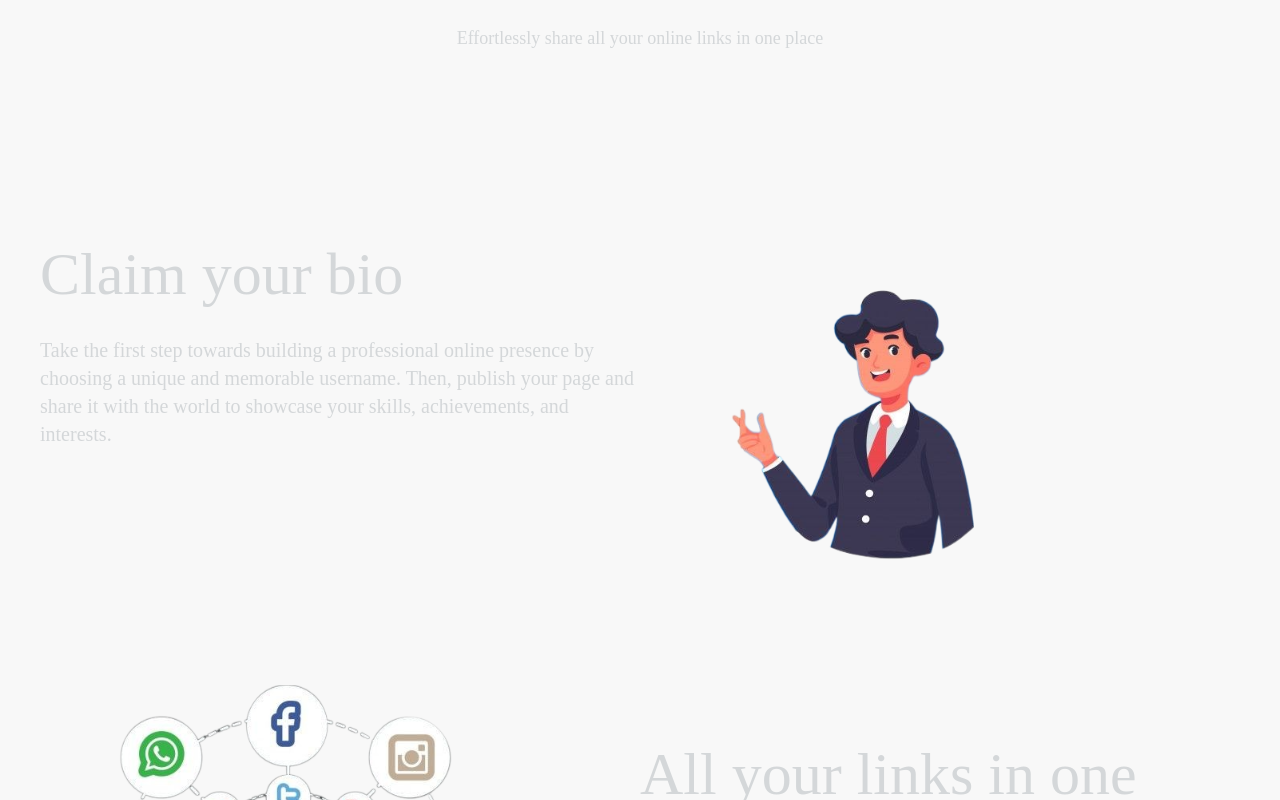
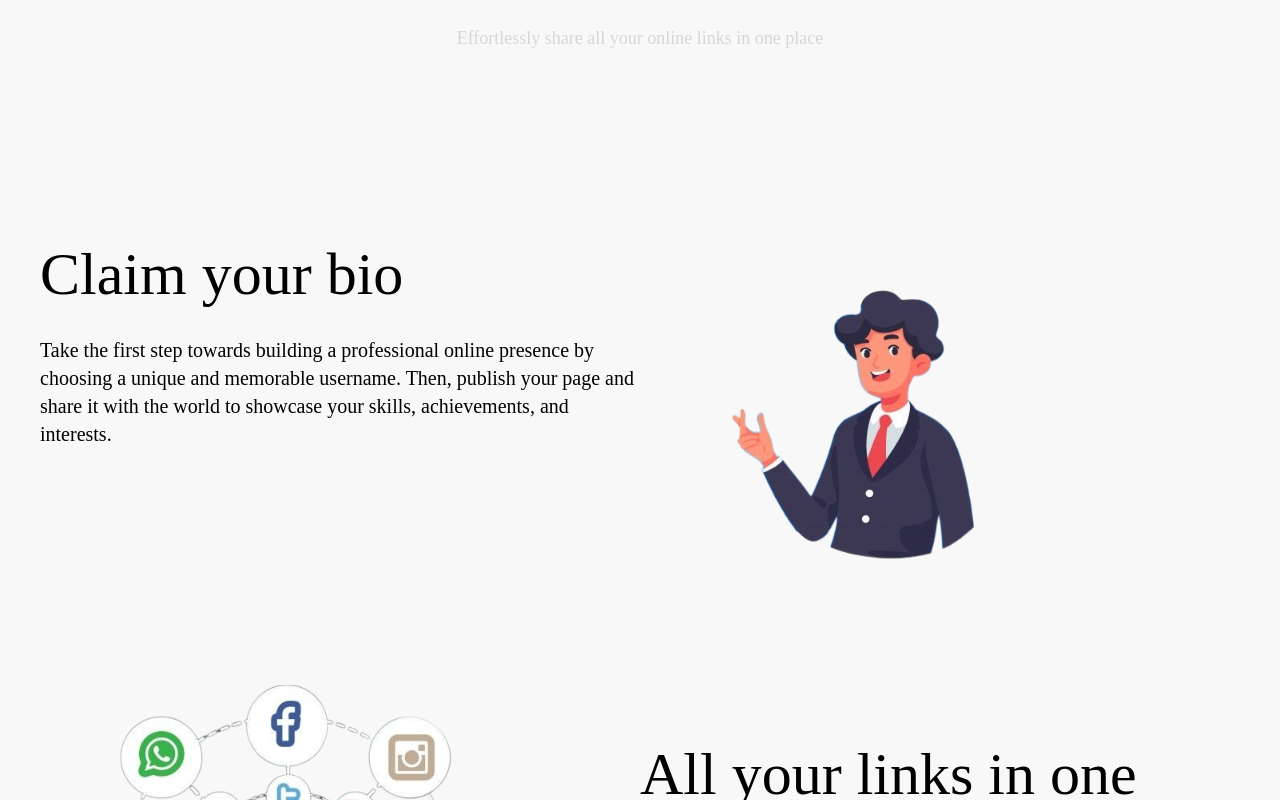
Before and after one commit to devtofunmi/prettybio, a Next.js app: page / in a window 1280 px wide. Shown: the part 540-1340 px from the top of the page. Built offline with nearby package versions, Linux system fonts and the light colour scheme; a web font is replaced by a local one.

Commit message:
add a style for the light mode

```diff
--- a/components/FeaturesCard.jsx
+++ b/components/FeaturesCard.jsx
@@ -1,9 +1,22 @@
-import React from "react";
+import React, { useEffect, useState } from "react";
+import { useTheme } from "next-themes";
 import FeaturesItem from "./FeaturesItem";
 
 const FeaturesCard = () => {
+  const { systemTheme, theme, setTheme } = useTheme();
+  const [mounted, setMounted] = useState(false);
+
+  useEffect(() => {
+    setMounted(true);
+  }, []);
+
+  if (!mounted) return null;
+  const currentTheme = theme === "system" ? systemTheme : theme;
+
   return (
-    <div className="flex flex-col  items-center mt-20 px-5 md:px-10 text-text">
+    <div className={`text-${currentTheme === "dark" ? "text" : "black"} mt-20 flex flex-col  items-center px-5 md:px-10`}
+
+    >
       {FeaturesItem.map((card, i) => (
         <div
           className={`flex flex-col lg:flex-row ${
```
